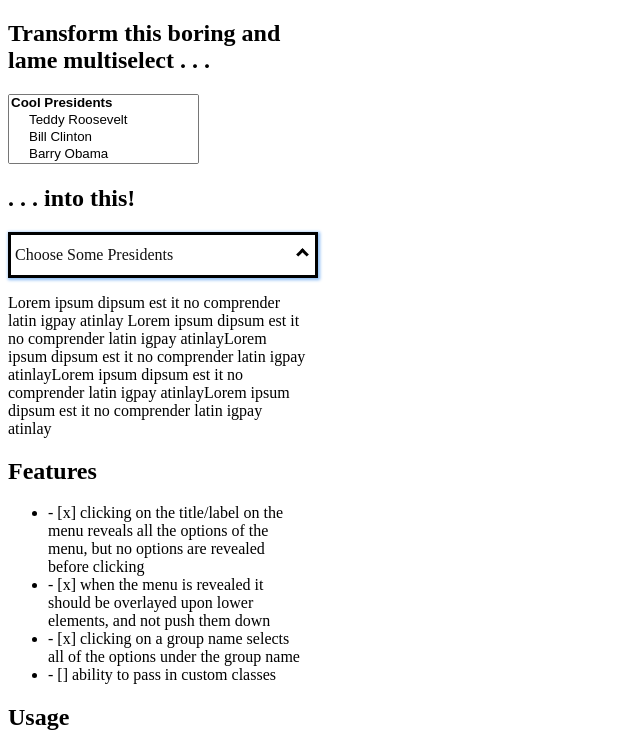
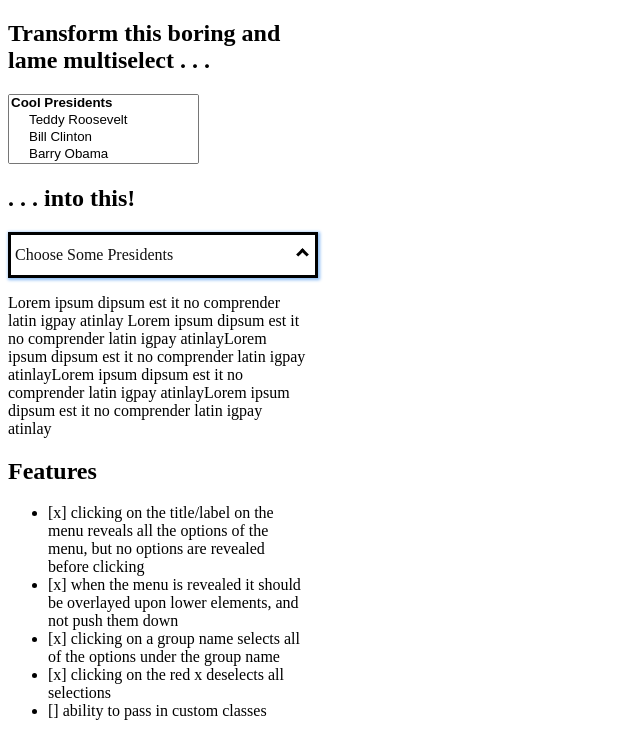
Before and after one commit to JohnSimerlink/multiSelectDropdown, a plain HTML site: page index.html in a window 1280 px wide. Shown: the top 737 px of the page, without its empty margins (0-640 px from the left). Drawn offline with Linux system fonts and the light colour scheme.

Commit message:
update readme for red x

```diff
--- a/index.html
+++ b/index.html
@@ -50,10 +50,11 @@
 	    <p> Lorem ipsum dipsum est it no comprender latin igpay atinlay Lorem ipsum dipsum est it no comprender latin igpay atinlayLorem ipsum dipsum est it no comprender latin igpay atinlayLorem ipsum dipsum est it no comprender latin igpay atinlayLorem ipsum dipsum est it no comprender latin igpay atinlay </p>
 	    <h2> Features </h2>
 	    <ul>
-			<li>- [x] clicking on the title/label on the menu reveals all the options of the menu, but no options are revealed before clicking</li>
-			<li>- [x] when the menu is revealed it should be overlayed upon lower elements, and not push them down</li>
-			<li>- [x] clicking on a group name selects all of the options under the group name</li>
-			<li>- [] ability to pass in custom classes</li>
+        <li>[x] clicking on the title/label on the menu reveals all the options of the menu, but no options are revealed before clicking</li>
+        <li>[x] when the menu is revealed it should be overlayed upon lower elements, and not push them down</li>
+        <li>[x] clicking on a group name selects all of the options under the group name</li>
+        <li>[x] clicking on the red x deselects all selections</li>
+			<li>[] ability to pass in custom classes</li>
 	    </ul>
 	    <h2> Usage </h2>
 	    <ul>
```
Also changed, not shown: 1 other file.
